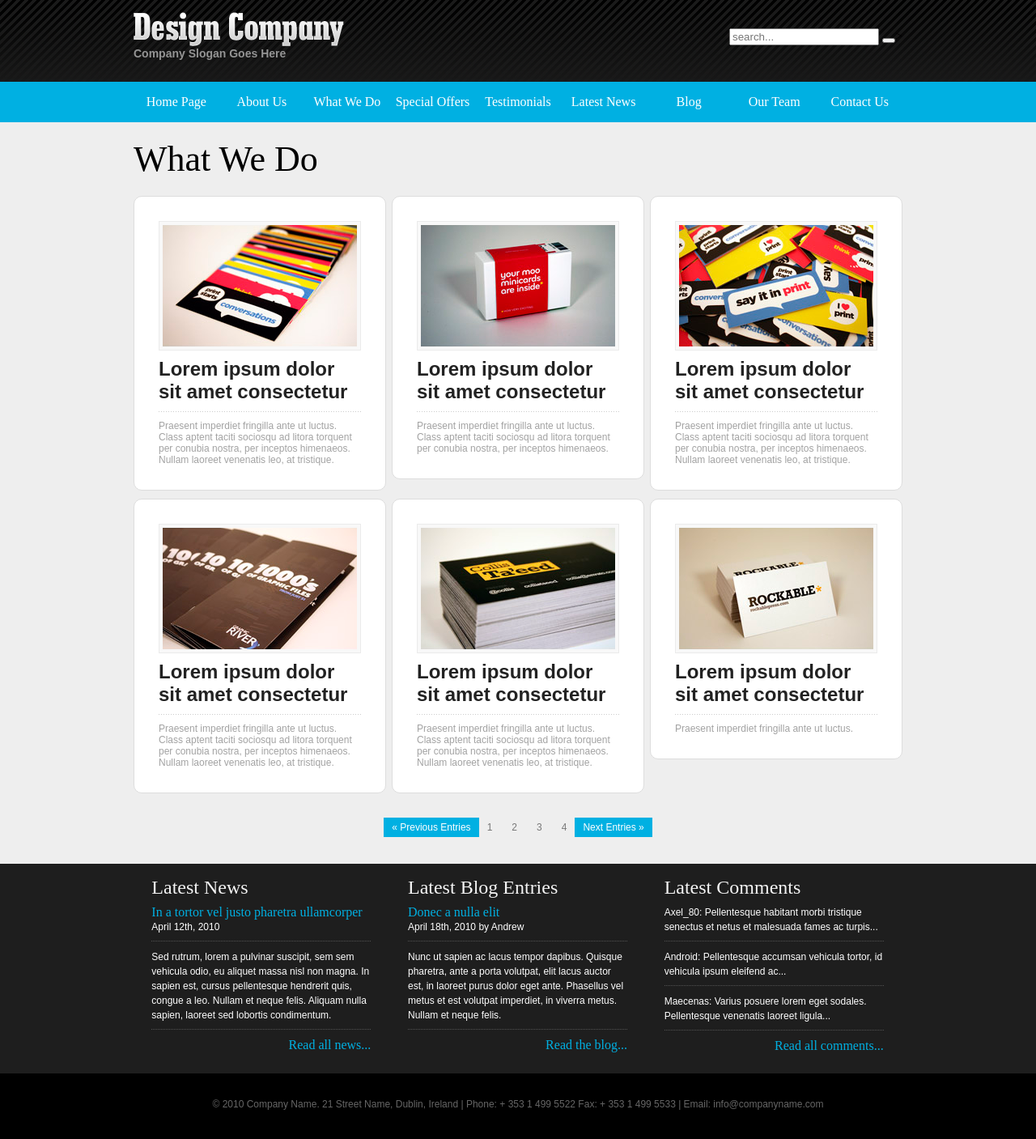
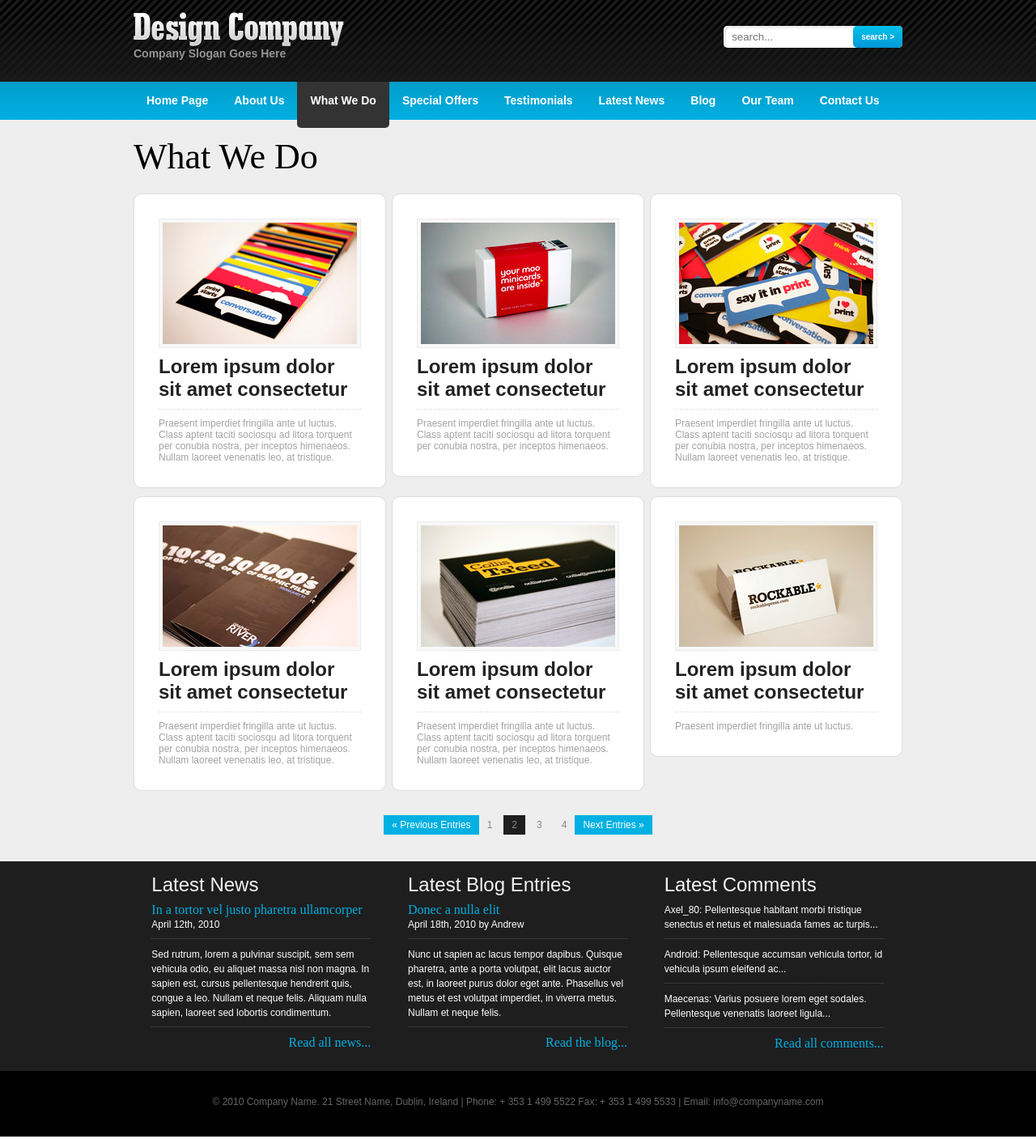
Before and after one commit to SFitOS/portfolio, a plain HTML site: page index.html in a window 1280 px wide. Shown: the whole page at 81% size. Drawn offline with Linux system fonts and the light colour scheme.

Commit message:
coming soon

```diff
--- a/css/style.css
+++ b/css/style.css
@@ -16,9 +16,6 @@ body{
     background-color: black;
     padding: 15px 0 26px 0;
     background-image: url('../pic/lines.png');
-}
-.header-bottom{
-    background-color: #00b0e2;
 }
 
 a {
@@ -43,6 +40,40 @@ font-size: 44px;
     font-family: Arial, sans-serif;
     font-size: 14px;
 }
+#header .search{
+    background: #fff;
+    border-radius: 5px;
+    overflow: hidden;
+    box-shadow: inset 3px 3px 0 0 #eee;
+}
+
+.search-block .search-field{
+	width: 160px;
+	height: 27px;
+	float: left;
+	border: none;
+	background: none;
+	box-sizing: border-box;
+	padding-left: 10px;
+	outline: none;
+}
+.search-block .button{
+    float: right;
+	padding: 0 10px;
+	height: 27px;
+	border: none;
+	border-radius: 5px;
+	font: 10px "Arial";
+	color: #ffffff;
+	font-weight: bold;
+	background: linear-gradient(#00c2e9,#0098d7);
+	outline: none;
+}
+.header-bottom{
+	/* box-shadow:  */
+	background: linear-gradient(#009cc8,#00b0e2);
+}
+
 .naigation {
     width: 950px;
     margin: 0 auto;
@@ -51,16 +82,44 @@ font-size: 44px;
     display: flex;
     align-self: center;
     width:100%;
-    justify-content: space-between;
     padding: 0;
+    margin: 0;
 }
 
 
 #header .navigation-bar li{
     text-decoration: none;
     display: block;
-    width: 113px;
+    font: bold 14px/15px "Arial", Helvetica, sans-serif;
+    position: relative;
+    box-sizing: border-box;
+    padding: 16px;
+    content: visible;
 }
+
+nav li:hover{
+	color: #ffffff;
+    background: linear-gradient(#1a1a1a, #333333);
+    padding-top: 18px;
+    z-index: 10;
+}
+.nav-active{
+	display: block;
+	background: #333333;
+}
+.nav-active:after{
+    position: absolute;
+    border-radius: 0 0 5px 5px;
+    z-index: 10000000000;
+    content: '';
+    display: block;
+    height: 10px;
+    width: 100%;
+    bottom: -10px;
+    left: 0;
+    background: #333333;
+}
+
 #header .navigation-bar a{
     display: block;
     text-align: center;
@@ -164,9 +223,26 @@ font-size: 44px;
     font: 12px "Arial";
 }
 #main .pagelist a{
-    color: #777;
+    color: #868686;
 }
 
+.pagelist li:hover {
+	background: #1e1e1e;
+	color: #fff;
+}
+.main-pages button:hover{
+	background: #1e1e1e;
+	color: #fff;
+}
+.pagelist li:active {
+	background: #1e1e1e;
+	color: #fff;
+}
+.pagelist .active{
+	background: #1e1e1e;
+	color: #fff;
+	cursor: default;
+}
     /* aside */
 
 
@@ -193,7 +269,7 @@ font-size: 44px;
 }
 
 .news h3{
-    font: 24px/24px "Stymie XBd BT";
+    font: 24px/24px "Arial";
 	margin: 0;
     color: #f4f4f4;
     margin-bottom: 10px;
@@ -213,8 +289,6 @@ font-size: 44px;
     margin-bottom: 10px;
     padding-bottom: 8px;
 	border-bottom: 1px dotted #535353;
-
-
 }
 
 
--- a/index.html
+++ b/index.html
@@ -18,17 +18,17 @@
                 <div class="search-block">
                     <form class="search">
                         <input type="search" class="search-field" placeholder="search...">
-                        <button class="button"></button>>
+                        <button class="button">search &#62;</button>
                     </form>
                 </div>
             </div>
         </div>
         <div class="header-bottom">
-                <div class="layout-header">
+            <nav class="layout-header">
                 <ul class="navigation-bar">
                     <li><a href="#">Home Page</a></li>
                     <li><a href="#">About Us</a></li>
-                        <li><a href="#">What We Do</a></li>
+                    <li class="nav-active"><a href="#">What We Do</a></li>
                     <li><a href="#">Special Offers</a></li>
                     <li><a href="#">Testimonials</a></li>
                     <li><a href="#">Latest News</a></li>
@@ -36,7 +36,7 @@
                     <li><a href="#">Our Team</a></li>
                     <li><a href="#">Contact Us</a></li>
                 </ul>
-                </div>
+            </nav>
         </div>
     </header>
     <main id="main">
@@ -96,7 +96,7 @@
                 <button>« Previous Entries</button>
                 <ul class="pagelist">
                     <li><a href="#">1</a></li>
-                    <li><a href="#">2</a></li>
+                    <li class="active"><a href="#">2</a></li>
                     <li><a href="#">3</a></li>
                     <li><a href="#">4</a></li>
                 </ul>
```
Lines whose indentation alone changed are shown as unchanged.
